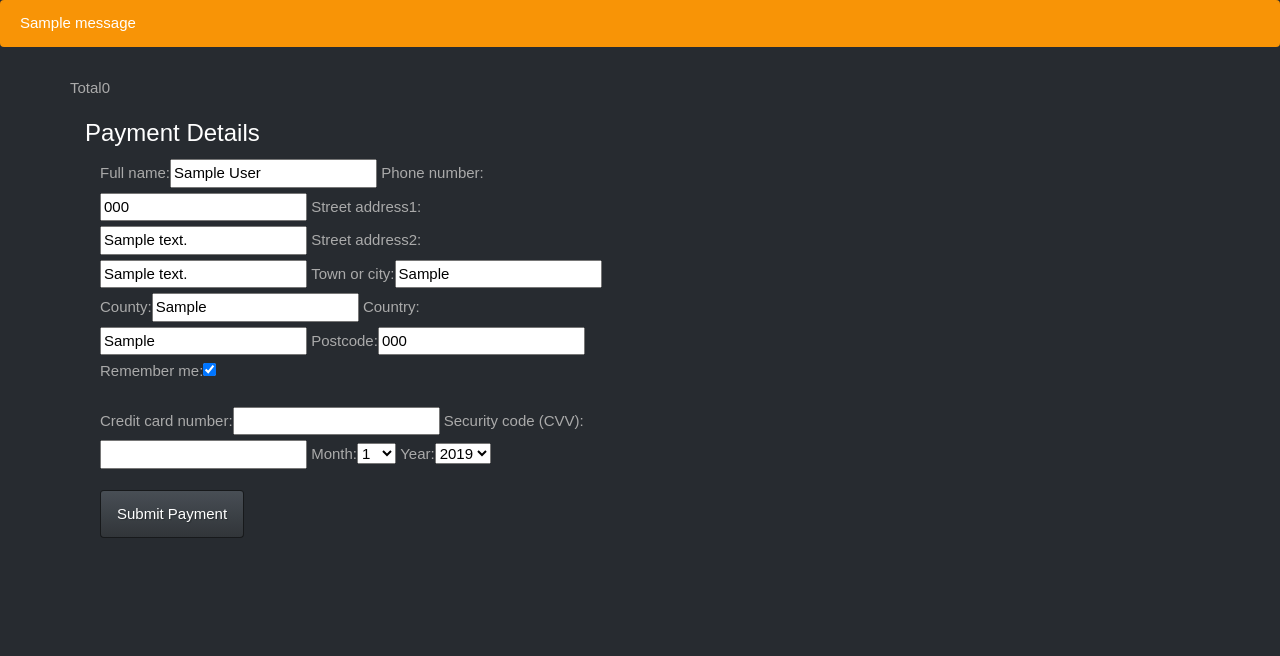
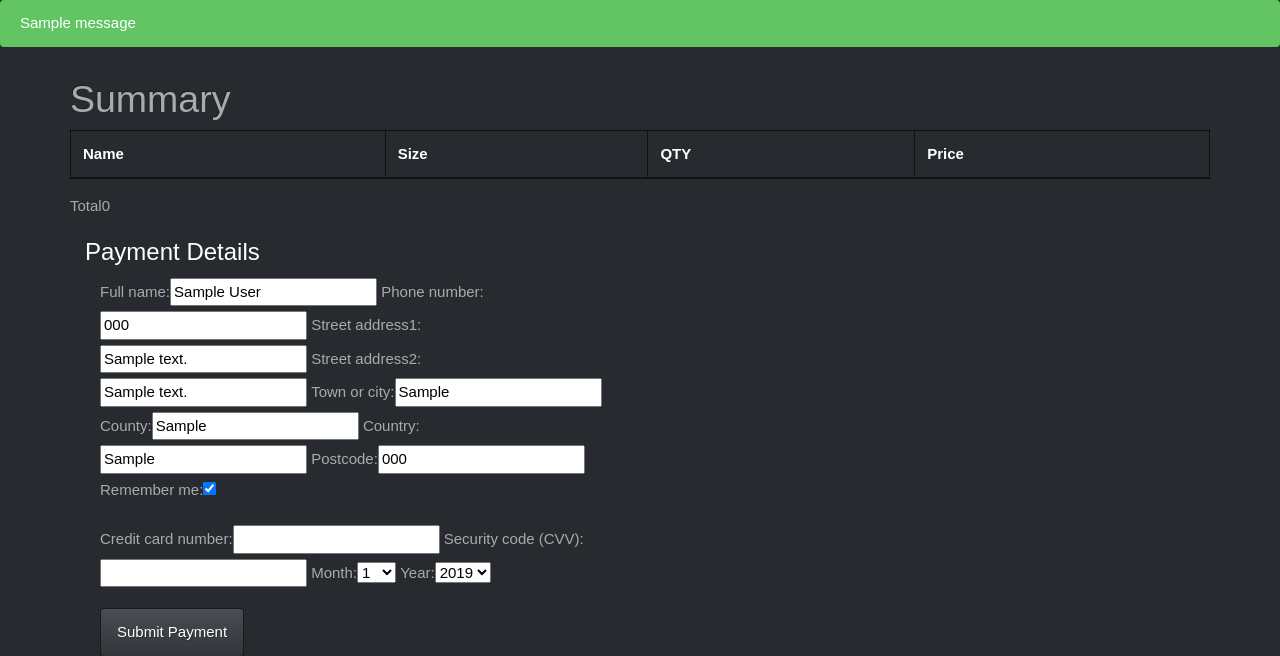
Before and after one commit to seansor/sor-photography, a Django app: page /checkout/ in a window 1280 px wide. Shown: the part 68-724 px from the top of the page. Run offline with Django 3.2, Linux system fonts and the light colour scheme; a user stored in the database is signed in; tables that the repository leaves empty hold one stand-in row (values such as "Sample post"); one stand-in notice (Sample message) is shown; lists and menus that the app fills with data are empty; some libraries are stand-ins or nearby versions.

Commit message:
css styling and bug fix in checkout view to allow multiple order line items

```diff
--- a/cart/contexts.py
+++ b/cart/contexts.py
@@ -12,9 +12,9 @@ def cart_contents(request):
     total = 0
     product_count = 0
 
-    for product_variant_id, quantity in cart.items():
-        product_variant = get_object_or_404(ProductVariant, pk=product_variant_id)
+    for id, quantity in cart.items():
+        product_variant = get_object_or_404(ProductVariant, pk=id)
         total += quantity * product_variant.price
         product_count += quantity
-        cart_items.append({'id':product_variant_id, 'quantity': quantity, 'product_variant': product_variant})
+        cart_items.append({'id':id, 'quantity': quantity, 'product_variant': product_variant})
     return { 'cart_items': cart_items, 'total': total, 'product_count': product_count }
--- a/cart/views.py
+++ b/cart/views.py
@@ -39,6 +39,10 @@ def add_to_cart(request, id):
         cart[product_variant_id] = cart.get(product_variant_id, quantity)
 
     request.session['cart'] = cart
+    logger.info(cart)
+
+    messages.success(request, "Product successfully added to cart.")
+
     return redirect(reverse('index'))
 
 
--- a/checkout/models.py
+++ b/checkout/models.py
@@ -14,6 +14,15 @@ class OrderLineItem(models.Model):
     order_info = models.ForeignKey(OrderInfo, null=False, on_delete=models.CASCADE)
     product_variant = models.ForeignKey(ProductVariant, null=False, on_delete=models.CASCADE)
     quantity = models.IntegerField(blank=False)
+    line_total = models.DecimalField(max_digits=6, decimal_places=2, blank=True)
+
+    def sum_line_total(self):
+        return self.quantity * self.product_variant.price
+
+    def save(self, *args, **kwargs):
+        if self.line_total != self.quantity * self.product_variant.price:
+            self.line_total = self.sum_line_total()
+        super().save(*args, **kwargs)
 
     def __str__(self):
         return "{0} {1} @ {2}".format(self.quantity, self.product_variant.product.name, self.product_variant.price)
--- a/checkout/templates/checkout.html
+++ b/checkout/templates/checkout.html
@@ -1,22 +1,28 @@
-{% extends "base.html" %}
-{% load static from staticfiles %}
-{% load bootstrap_tags %}
+{% extends "base.html" %} {% load static from staticfiles %} {% load bootstrap_tags %} {% block content %}
+<div class="row row-flex">
+    <h1>Summary</h1>
 
-{% block content %}
-<div class="row row-flex">
-    {% for item in cart_items %}
-        <div class="col-xs-10 col-xs-offset-1 col-sm-offset-0 col-sm-6 col-md-4 display panel panel-default">
-            <div class="panel-body">
-                <div class="product" style="background-image: url('{{ MEDIA_URL }}{{ item.product.image }}')"></div>
-                <div class="caption">
-                    <h3>{{ item.product.name }}</h3>
-                    <p class="product-description">{{ item.product.description }}</p>
-                    <p>{{ item.quantity }}</p>
-                    <p>{{ item.product.price }}</p>
-                </div>
-            </div>
-        </div>
-    {% endfor %}
+    <table class="table table-bordered table-striped table-dark">
+        <thead>
+            <tr>
+                <th>Name</th>
+                <th>Size</th>
+                <th>QTY</th>
+                <th>Price</th>
+            </tr>
+        </thead>
+        <tbody>
+            {% for item in cart_items %}
+            <tr>
+                <td>{{ item.product_variant.product.name }}</td>
+                <td>{{ item.product_variant.size }}</td>
+                <td>{{ item.quantity }}</td>
+                <td>{{ item.product_variant.price  }}</td>
+            </tr>
+            {% endfor %}
+        </tbody>
+    </table>
+
 </div>
 <div class="row">
     <p>Total</p>
@@ -43,13 +49,11 @@
         <input class=" btn btn-primary" id="submit_payment_btn" name="commit" type="submit" value="Submit Payment">
     </div>
 </form>
-{% endblock %}
-
-{% block head_js %}
+{% endblock %} {% block head_js %}
 <script type="text/javascript" src="https://js.stripe.com/v2/"></script>
 <script type="text/javascript">
     //<![CDATA[
-        Stripe.publishableKey = '{{ publishable }}';
+    Stripe.publishableKey = '{{ publishable }}';
     //]]>
 </script>
 <script type="text/javascript" src="{% static 'js/stripe.js' %}"></script>
--- a/checkout/views.py
+++ b/checkout/views.py
@@ -9,6 +9,13 @@ from products.models import ProductVariant
 from accounts.models import UserBillingInfo
 from commissions.models import Quote
 import stripe
+
+import os
+import logging
+
+logging.basicConfig(level=logging.DEBUG)
+
+logger = logging.getLogger(__name__)
 
 # Create your views here.
 
@@ -28,37 +35,42 @@ def checkout(request):
 
 
             cart = request.session.get('cart', {})
+            logger.info(cart)
             total = 0
-            for product_variant_id, quantity in cart.items():
-                product_variant = get_object_or_404(ProductVariant, pk=product_variant_id)
+            for id, quantity in cart.items():
+                logger.info(id, )
+                logger.info(quantity)
+                product_variant = get_object_or_404(ProductVariant, pk=id)
                 total += quantity * product_variant.price
                 order_line_item = OrderLineItem(
                     order_info = order_info,
                     product_variant = product_variant,
-                    quantity = quantity
+                    quantity = quantity,
+                    line_total = product_variant.price * quantity
                     )
                 order_line_item.save()
 
-                try:
-                    customer = stripe.Charge.create(
-                        amount = int(total*100),
-                        currency = "EUR",
-                        description = request.user.email,
-                        card = payment_form.cleaned_data['stripe_id'],
-                        )
-                except stripe.error.CardError:
-                    messages.error(request, "Your card was declined")
+            try:
+                customer = stripe.Charge.create(
+                    amount = int(total*100),
+                    currency = "EUR",
+                    description = request.user.email,
+                    card = payment_form.cleaned_data['stripe_id'],
+                    )
+            except stripe.error.CardError:
+                messages.error(request, "Your card was declined")
 
-                if customer.paid:
-                    messages.success(request, "You have successfully paid")
-                    request.session['cart'] = {}
-                    return redirect(reverse('products'))
-                else:
+            if customer.paid:
+                messages.success(request, "You have successfully paid")
+                request.session['cart'] = {}
+                return redirect(reverse('products'))
+            else:
                     messages.error(request, "Unable to take payment")
         else:
             print(payment_form.errors)
             messages.error(request, "We were unable to take payment with that card")
     else:
+        cart = request.session.get('cart', {})
         payment_form = MakePaymentForm()
 
         current_user = request.user.id
--- a/static/css/styles.css
+++ b/static/css/styles.css
@@ -140,6 +140,7 @@ a:hover,
 .panel {
     border: solid 1px grey;
     margin-bottom: 35px;
+    text-align: center;
 }
 
 .panel-default {
@@ -148,7 +149,6 @@ a:hover,
 
 .panel-body {
     height: 100%;
-    border: 1px solid #ddd;
 }
 
 .product-description {
--- a/templates/base.html
+++ b/templates/base.html
@@ -53,30 +53,18 @@
                     </ul>
                 </div>
             </nav>
-            {% if messages %} {% for message in messages %} {% if message.success %}
-            <div class="alert alert-success">
-                <div class="messages">
+            {% if messages %}
+            <div class="messages">
+                {% for message in messages %}
+                <div {% if message.tags %} class="alert alert-{{message.tags}}" {% endif %}>
                     {{ message }}
                 </div>
+                 {% endfor %}
             </div>
-            {% else %}
-            <div class="alert alert-warning">
-                <div class="messages">
-                    {{ message }}
-                </div>
-            </div>
-            {% endif %} {% endfor %} {% endif %}
+            {% endif %}
             <div class="container">
                 <h1 class='section-heading'>{% block page_heading %}{% endblock %}</h1>
-                {% block content %}
-                <!--<div class="display">-->
-                <!--<form action="/" method="GET">-->
-                <!--url 'search' -->
-                <!--        <input type="text" name="q" />-->
-                <!--        <input type="submit" value="Search" />-->
-                <!--    </form>-->
-                <!--</div>-->
-                {% endblock %}
+                {% block content %} {% endblock %}
             </div>
             <footer class="small text-center">
                 <div class="container">
```
Also changed, not shown: cart/templates/cart.html (+9 -16 lines), products/templates/products.html (+0 -16 lines), accounts/migrations/0003_auto_20191030_1124.py (added), accounts/migrations/0004_auto_20191030_1156.py (added), checkout/migrations/0002_orderlineitem_line_total.py (added).
